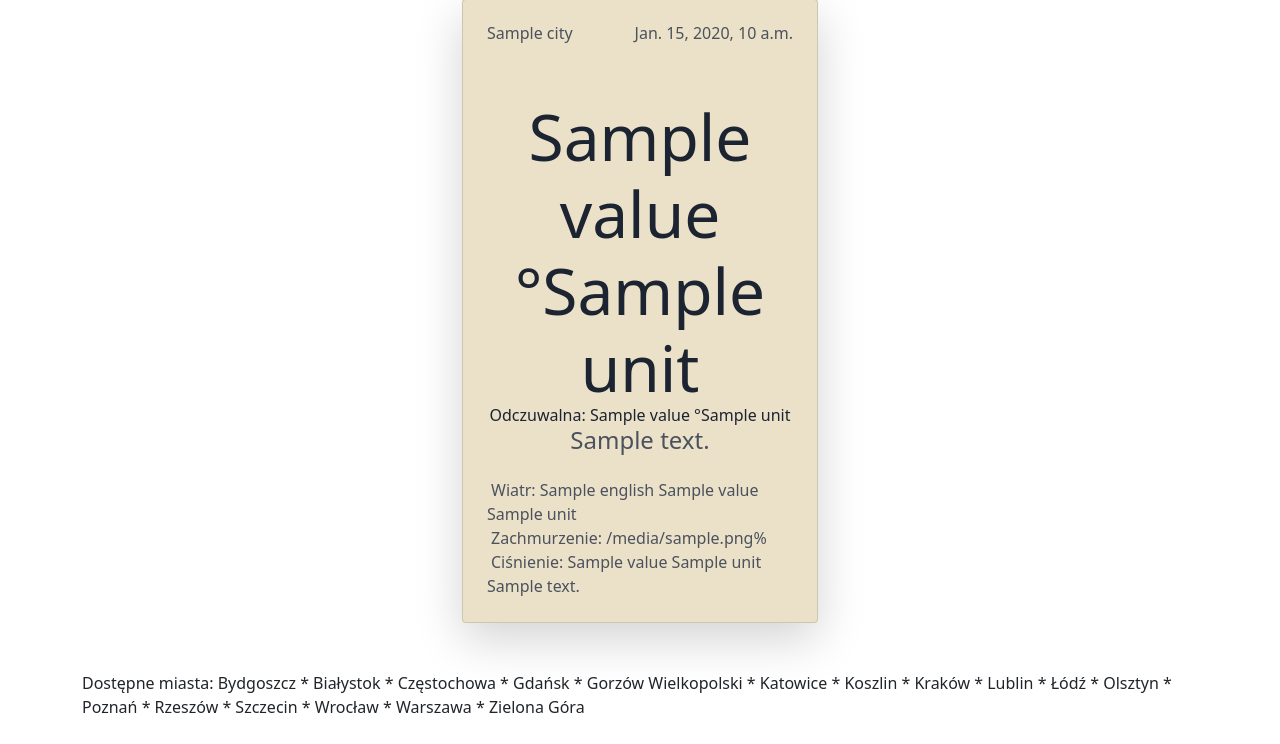
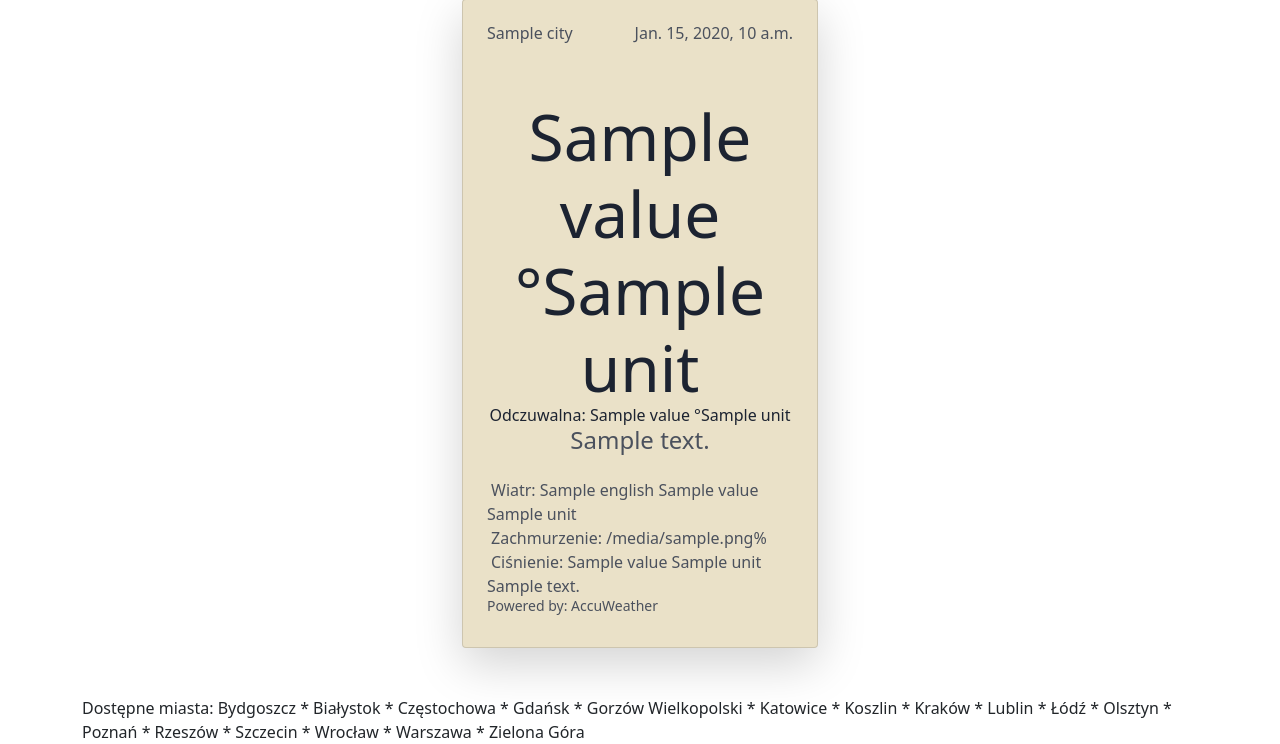
Before and after one commit to hamlet07/wheatherapp, a Django app: template lookup/templates/home.html in a window 1280 px wide. Shown: the part 81-825 px from the top of the page. Before the commit the page ends 794 px from the top, so only its background shows below. Run offline with Django 4.2, Linux system fonts and the light colour scheme; the template is opened without the code that fills it: most values are stand-ins (such as "Sample title", 1, 10 or a date in 2020).

Commit message:
Data source add

```diff
--- a/lookup/templates/home.html
+++ b/lookup/templates/home.html
@@ -70,7 +70,7 @@
                   {% endif %}
                 </div>
               </div>
-
+              <h6 class ="small">Powered by: AccuWeather</h6>
             </div>
           </div>
 
```
